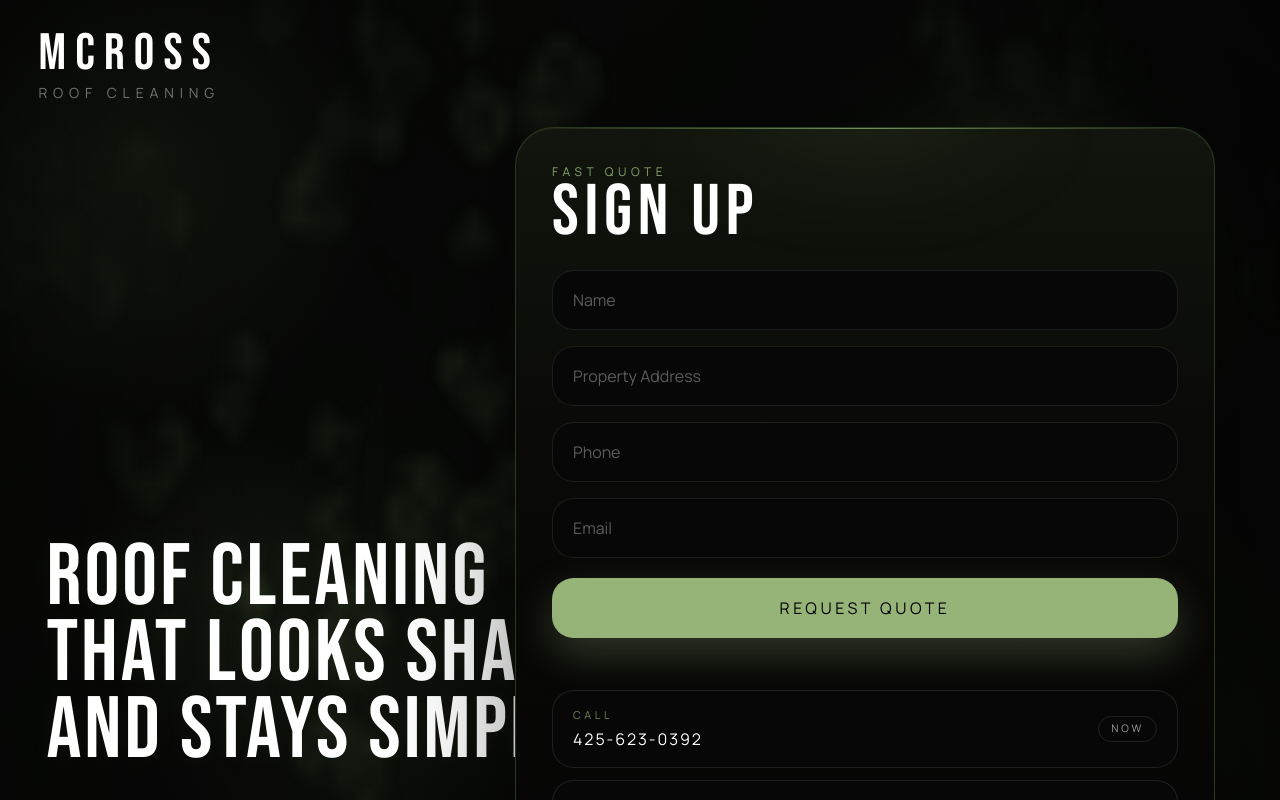
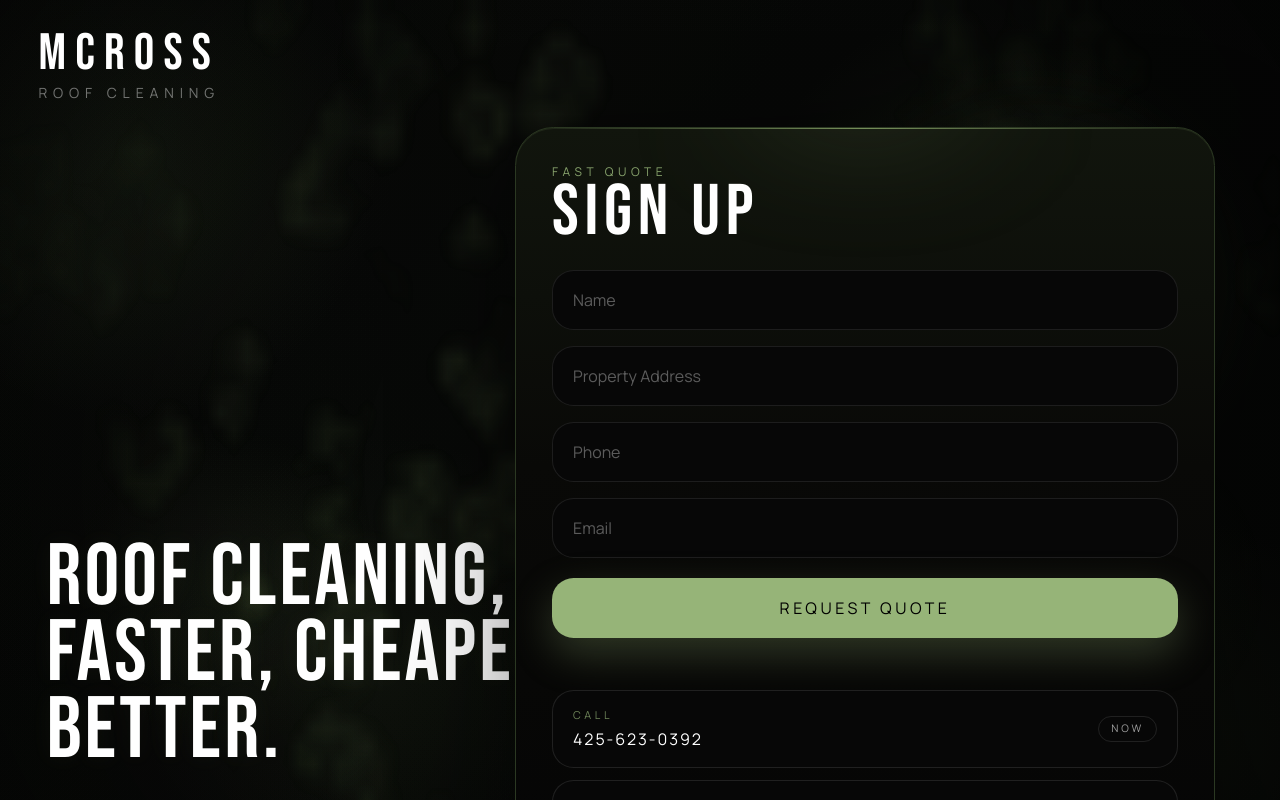
Before and after one commit to aarohkandy/mcross, a Next.js app: page / in a window 1280 px wide. Built offline with nearby package versions, Linux system fonts and the light colour scheme.

Commit message:
update hero motto

```diff
--- a/src/app/page.tsx
+++ b/src/app/page.tsx
@@ -33,9 +33,9 @@ export default function Home() {
             <div className="relative flex min-h-[52svh] items-end lg:min-h-[calc(100svh-10.75rem)]">
               <div className="relative z-10 max-w-[66rem] py-8 pr-[4vw] sm:py-14 lg:pl-2">
                 <h1 className="font-heading text-[clamp(4.2rem,6.8vw,9.4rem)] leading-[0.88] tracking-[0.035em] text-white [text-shadow:0_0_22px_rgba(164,194,126,0.06)]">
-                  <span className="block whitespace-nowrap">Roof Cleaning</span>
-                  <span className="block whitespace-nowrap">That Looks Sharp</span>
-                  <span className="block whitespace-nowrap">And Stays Simple.</span>
+                  <span className="block whitespace-nowrap">Roof Cleaning,</span>
+                  <span className="block whitespace-nowrap">Faster, Cheaper,</span>
+                  <span className="block whitespace-nowrap">Better.</span>
                 </h1>
               </div>
             </div>
```
